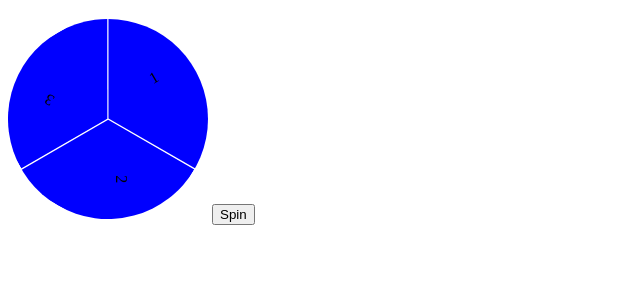
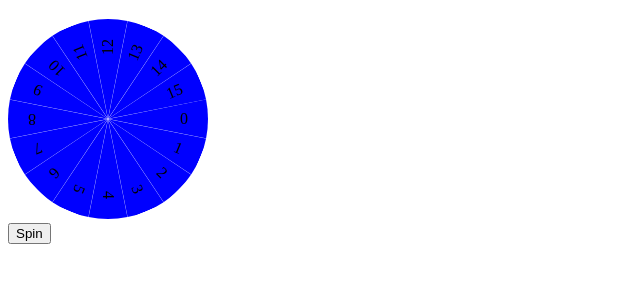
Before and after one commit to AlexanderKosmehl/ci-wheel, a website built with Vite: page index.html in a window 1280 px wide. Shown: the part 61-344 px from the top of the page, without its empty margins (0-640 px from the left). Built offline with nearby package versions, Linux system fonts and the light colour scheme.

Commit message:
Implemented dynamic wheel generation in JS

```diff
--- a/index.html
+++ b/index.html
@@ -10,10 +10,8 @@
   <body>
     <div id="app">
       <h1>Hallo CI</h1>
-      <div class="wheel-container">
-        <div class="one"><div>1</div></div>
-        <div class="two"><div>2</div></div>
-        <div class="three"><div>3</div></div>
+      <div id="wheel-container">
+
       </div>
       <button id="spin-button">Spin</button>
     </div>
--- /dev/null
+++ b/src/components/wheel.ts
@@ -0,0 +1,69 @@
+import { WHEEL_GAP_IN_PX } from '../config';
+
+function createSegmentRotationString(segmentIndex: number, numberOfSegments: number) {
+  return `rotate(${segmentIndex * (360 / numberOfSegments)}deg)`;
+}
+
+function createSegmentClipPathString(numberOfSegments: number) {
+  let polygonString = '';
+
+  if (numberOfSegments === 2) {
+    polygonString = `polygon(
+      calc(50% + ${WHEEL_GAP_IN_PX}px) 0%,
+      100% 0%,
+      100% 100%,
+      calc(50% + ${WHEEL_GAP_IN_PX}px) 100%
+    )`;
+  } else if (numberOfSegments === 3) {
+    polygonString = `polygon(
+      calc(50% + ${WHEEL_GAP_IN_PX / 2}px) 50%,
+      calc(100% - 21.13% + ${WHEEL_GAP_IN_PX / 2}px) 0%,
+      100% 0%,
+      100% 100%,
+      calc(100% - 21.13% + ${WHEEL_GAP_IN_PX / 2}px) 100%
+    )`;
+  } else if (numberOfSegments === 4) {
+    polygonString = `polygon(
+      calc(50% + ${WHEEL_GAP_IN_PX / 2}px) 50%,
+      100% calc(${WHEEL_GAP_IN_PX / 2}px),
+      100% calc(100% - ${WHEEL_GAP_IN_PX / 2}px)
+    )`;
+  } else if (numberOfSegments > 4) {
+    const angleInRad = (360 / numberOfSegments / 2) * (Math.PI / 180);
+    const offsetTan = Math.tan(angleInRad);
+
+    polygonString = `polygon(
+      calc(50% + ${WHEEL_GAP_IN_PX / 2}px) 50%,
+      100% calc(50% - ${offsetTan} * (50% - ${WHEEL_GAP_IN_PX / 2}px)),
+      100% calc(50% + ${offsetTan} * (50% - ${WHEEL_GAP_IN_PX / 2}px))
+    )`;
+  }
+  return polygonString;
+}
+
+function generateWheelSegments(labels: string[]) {
+  return labels.map((label, labelIndex) => {
+    const segmentElement = document.createElement<'div'>('div');
+    segmentElement.classList.add('wheel-segment');
+
+    const labelElement = document.createElement<'span'>('span');
+    labelElement.classList.add('wheel-label');
+    labelElement.textContent = label;
+
+    segmentElement.appendChild(labelElement);
+    segmentElement.style.transform = createSegmentRotationString(labelIndex, labels.length);
+    segmentElement.style.clipPath = createSegmentClipPathString(labels.length);
+
+    return segmentElement;
+  });
+}
+
+export default function generateWheel(labels: string[]) {
+  const wheelElement = document.createElement<'div'>('div');
+  wheelElement.classList.add('wheel');
+
+  const wheelSegmentElements = generateWheelSegments(labels);
+  wheelSegmentElements.forEach((segmentElement) => wheelElement.appendChild(segmentElement));
+
+  return wheelElement;
+}
--- /dev/null
+++ b/src/config.ts
@@ -0,0 +1,2 @@
+// eslint-disable-next-line import/prefer-default-export
+export const WHEEL_GAP_IN_PX = 1;
--- a/src/main.ts
+++ b/src/main.ts
@@ -1,11 +1,15 @@
+import generateWheel from './components/wheel';
 import './style.css';
 
 let degree = 0;
 
+const wheelContainer = document.getElementById('wheel-container');
+wheelContainer?.appendChild(generateWheel(Object.keys(new Array(16).fill(0))));
+
 document.querySelector('#spin-button')?.addEventListener('click', () => {
-  const spinner = document.querySelector('.wheel-container') as HTMLDivElement;
+  const spinner = document.querySelector('.wheel') as HTMLDivElement;
   if (!spinner) return;
 
+  degree += Math.random() * 1000;
   spinner.style.transform = `rotate(${degree}deg)`;
-  degree += Math.random() * 1000;
 });
--- a/src/style.css
+++ b/src/style.css
@@ -1,51 +1,25 @@
-.wheel-container {
+.wheel {
   height: 200px;
   width: 200px;
   position: relative;
   display: inline-block;
+  border-radius: 50%;
   overflow: hidden;
   transition: 2s;
 }
 
-.wheel-container > div {
-  --gap-size: 1px;
-  /*
-  3 < n < 8:  50% - tan(90-120) * 50%
-  n > 8:      50% * (1 + tan(360deg/N))
-  */
-  --piece-offset: 78.665%;
-
+.wheel-segment {
   position: absolute;
   top: 0;
   left: 0;
   right: 0;
   bottom: 0;
-  border-radius: 50%;
   background-color: blue;
-  clip-path: polygon(
-    calc(50% + var(--gap-size) / 2) calc(50% - var(--gap-size) / 2),
-    calc(50% + var(--gap-size) / 2) 0%,
-    100% 0%,
-    100% calc(var(--piece-offset) - var(--gap-size) / 2),
-    calc(50% + var(--gap-size) / 2) calc(50% - var(--gap-size) / 2)
-  );
+  display: flex;
+  justify-content: end;
+  align-items: center;
 }
 
-.wheel-container > div > div {
-  position: absolute;
-  top: 25%;
-  right: 25%;
-  transform: rotate(-30deg);
+.wheel-label {
+  margin-right: 20px;
 }
-
-.wheel-container > .one {
-  transform: rotate(0deg);
-}
-
-.wheel-container > .two {
-  transform: rotate(120deg);
-}
-
-.wheel-container > .three {
-  transform: rotate(240deg);
-}
```
